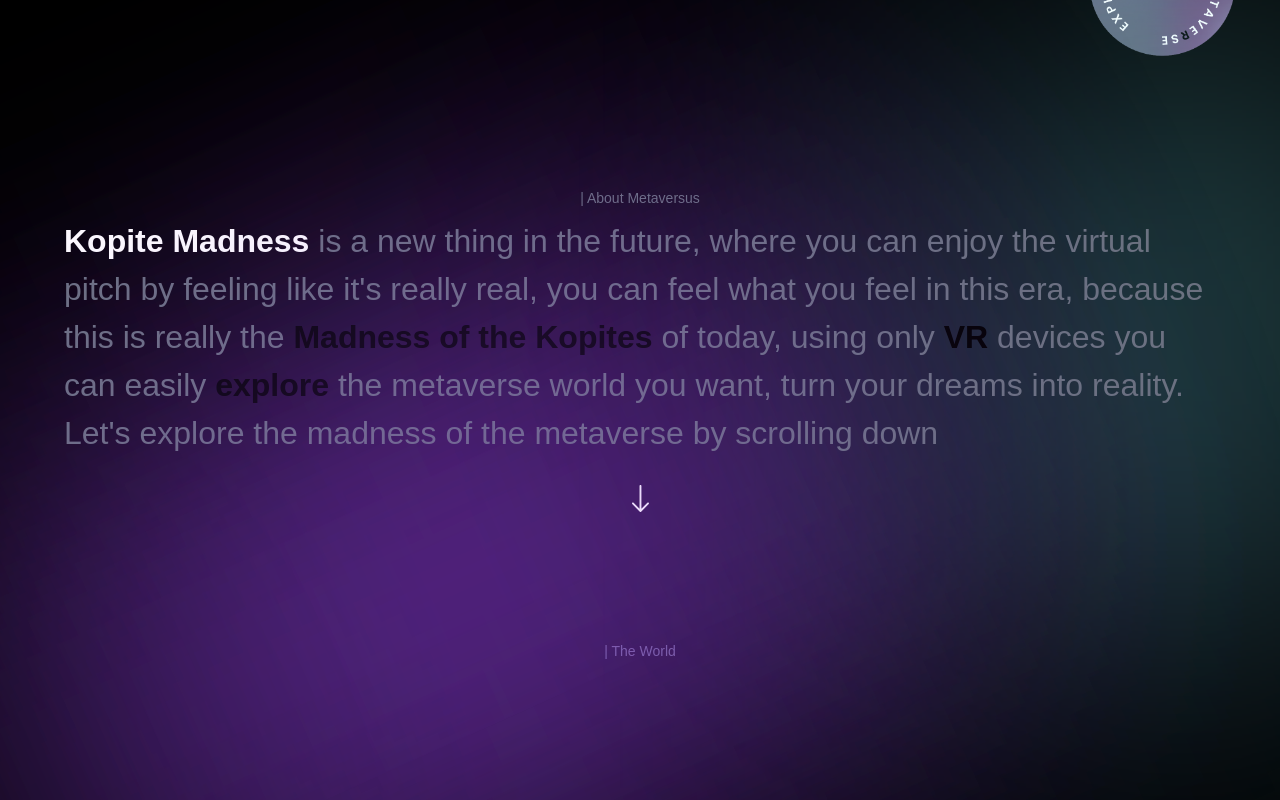
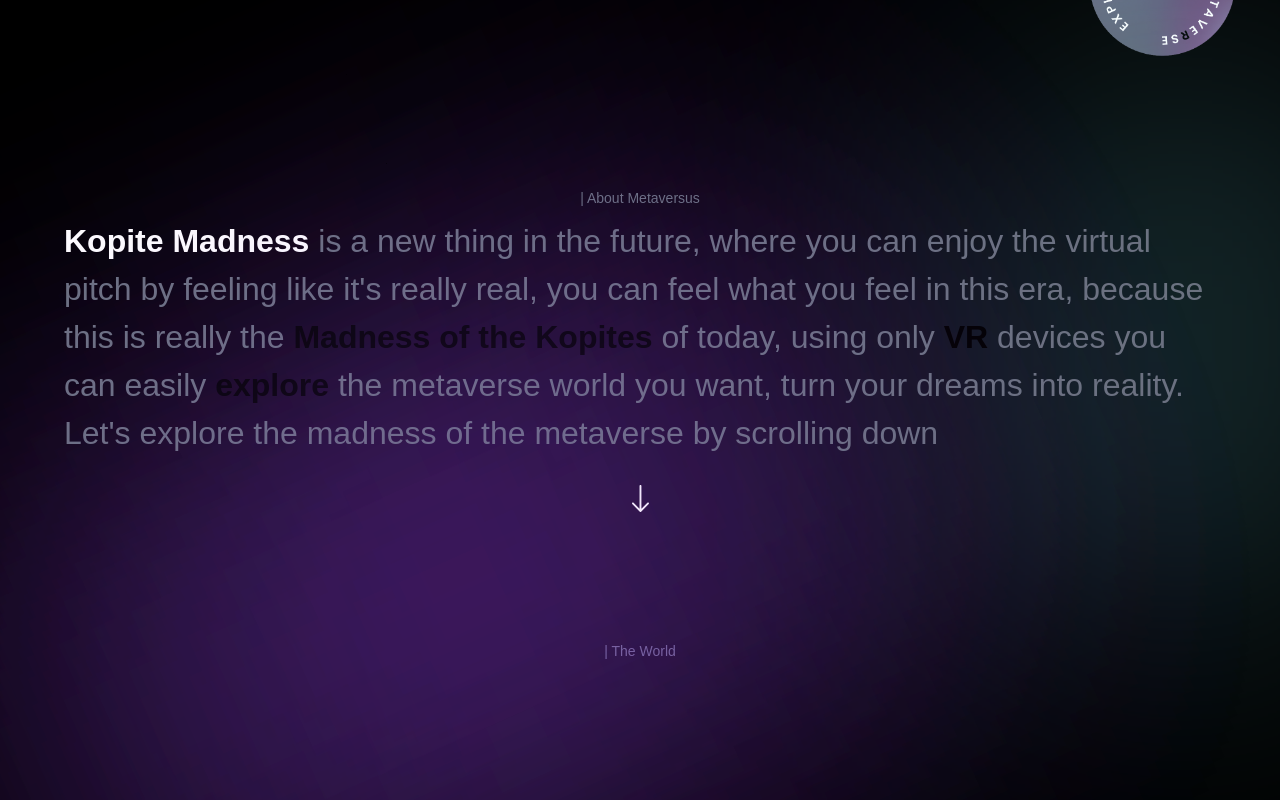
Before and after one commit to wazzer1803/metaversel, a Next.js app: page / in a window 1280 px wide. Shown: the part 1020-1820 px from the top of the page. Built offline with nearby package versions, Linux system fonts and the light colour scheme; a web font is replaced by a local one.

Commit message:
Update globals.css

```diff
--- a/styles/globals.css
+++ b/styles/globals.css
@@ -8,6 +8,7 @@
   box-sizing: border-box;
   font-family: "Eudoxus Sans", sans-serif;
   scroll-behavior: smooth;
+
 }
 
 .gradient-01 {
@@ -41,7 +42,8 @@
   right: 0px;
 
   background: #7aebfb;
-  filter: blur(190px);
+  opacity: 0.5;
+  filter: blur(160px);
 }
 
 .glassmorphism {
@@ -62,6 +64,7 @@
   background: rgba(149, 66, 232, 0.35);
   filter: blur(175px);
   transform: rotate(-114.2deg);
+  opacity: 0.7;
 }
 
 .gradient-04 {
@@ -74,6 +77,7 @@
   background: rgba(45, 72, 152, 0.75);
   filter: blur(200px);
   transform: rotate(-53.13deg);
+  opacity: 0.8 ;
 }
 
 .gradient-05 {
@@ -82,6 +86,9 @@
     rgba(255, 255, 255, 0.04) 0%,
     rgba(255, 255, 255, 0) 100%
   );
+  filter: blur(200px);
+  transform: rotate(-73.13deg);
+  opacity: 0.8;
 }
 
 .feedback-gradient {
```
